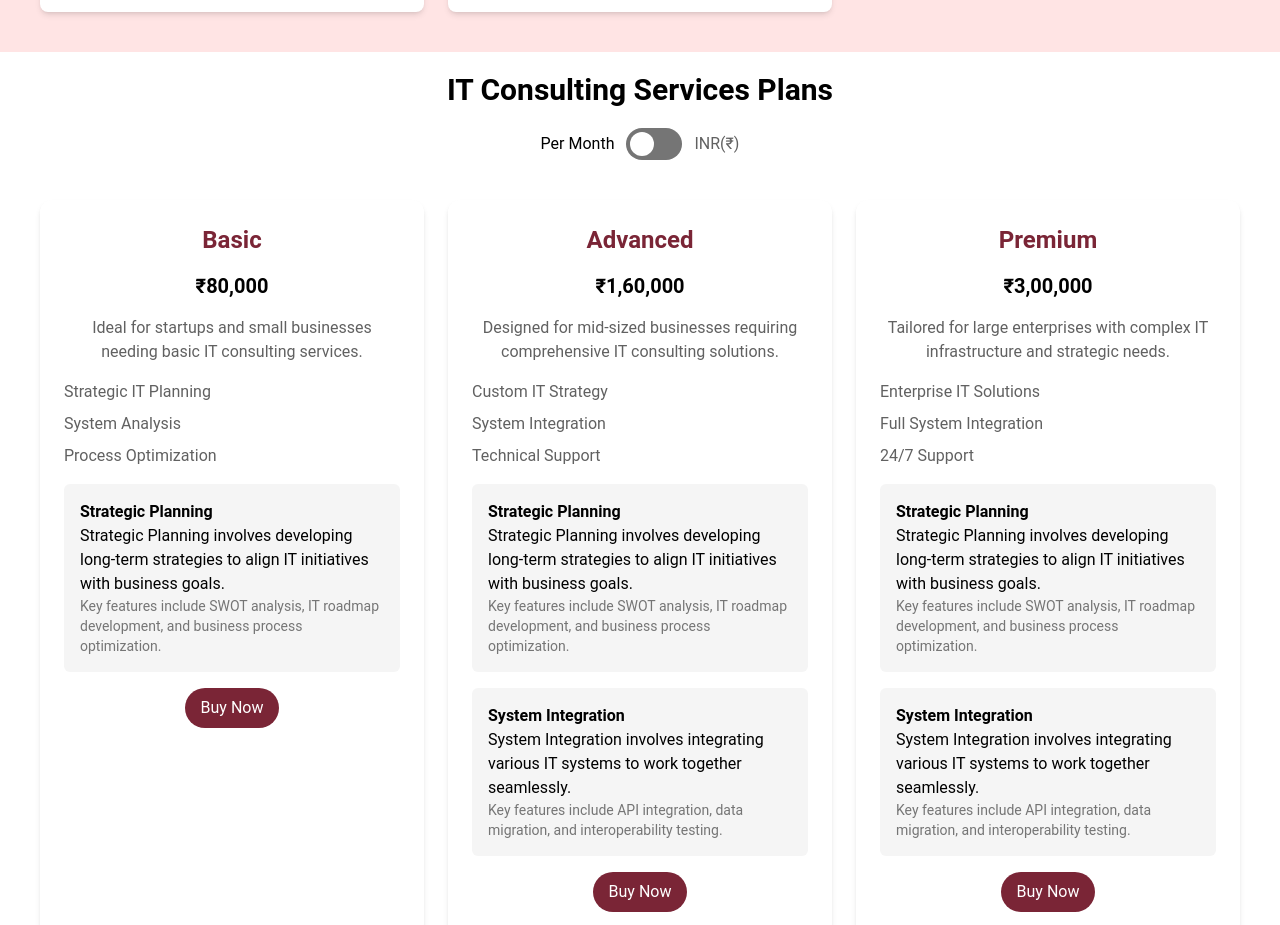
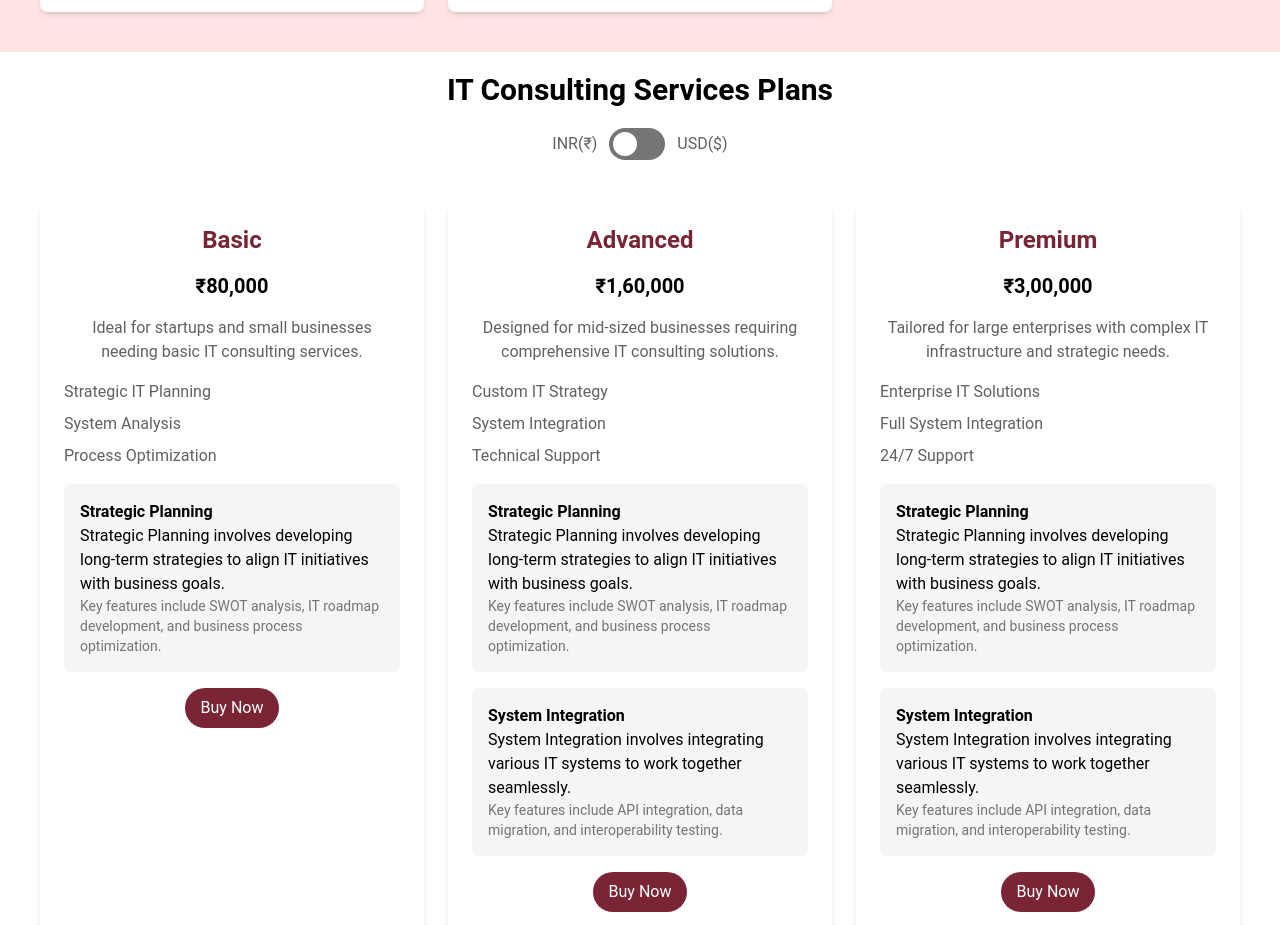
Before and after one commit to AshishAggarwal1308/cspronew, a Next.js app: page /it-consulting in a window 1280 px wide. Shown: the part 2580-3505 px from the top of the page. Built offline with nearby package versions, Linux system fonts and the light colour scheme; no server answers.

Commit message:
updated toggle

```diff
--- a/app/Components/Servicecomp/Ai.tsx
+++ b/app/Components/Servicecomp/Ai.tsx
@@ -78,14 +78,15 @@ const AIServicesPage: React.FC = () => {
     <div className="min-h-screen flex flex-col items-center justify-center p-5">
       <h1 className="text-3xl font-bold mb-5">AI Services Plans</h1>
       <div className="flex items-center mb-10">
-        <span className="mr-3">Per Month</span>
+
         <label className="inline-flex items-center cursor-pointer">
           <input type="checkbox" className="sr-only" checked={currency === 'USD'} onChange={toggleCurrency} />
+          <span className="mr-3 text-gray-700"> INR(₹)</span>
           <div className="relative">
             <div className="block bg-gray-600 w-14 h-8 rounded-full"></div>
             <div className={`dot absolute left-1 top-1 bg-white w-6 h-6 rounded-full transition ${currency === 'USD' ? 'transform translate-x-6' : ''}`}></div>
           </div>
-          <span className="ml-3 text-gray-700">{currency === 'INR' ? 'INR(₹)' : 'USD($)'}</span>
+          <span className="ml-3 text-gray-700"> USD($)</span>
         </label>
       </div>
       <div className="grid lg:grid-cols-3 md:grid-cols-2 grid-cols-1 gap-6">
--- a/app/Components/Servicecomp/CloudComputing.tsx
+++ b/app/Components/Servicecomp/CloudComputing.tsx
@@ -90,14 +90,15 @@ const CloudComputingPage: React.FC = () => {
     <div className="min-h-screen flex flex-col items-center justify-center p-5">
       <h1 className="text-3xl font-bold mb-5">Cloud Computing Plans</h1>
       <div className="flex items-center mb-10">
-        <span className="mr-3">Per Month</span>
+
         <label className="inline-flex items-center cursor-pointer">
           <input type="checkbox" className="sr-only" checked={currency === 'USD'} onChange={toggleCurrency} />
+          <span className="mr-3 text-gray-700"> INR(₹)</span>
           <div className="relative">
             <div className="block bg-gray-600 w-14 h-8 rounded-full"></div>
             <div className={`dot absolute left-1 top-1 bg-white w-6 h-6 rounded-full transition ${currency === 'USD' ? 'transform translate-x-6' : ''}`}></div>
           </div>
-          <span className="ml-3 text-gray-700">{currency === 'INR' ? 'INR(₹)' : 'USD($)'}</span>
+          <span className="ml-3 text-gray-700"> USD($)</span>
         </label>
       </div>
       <div className="grid lg:grid-cols-3 md:grid-cols-2 grid-cols-1 gap-6">
--- a/app/Components/Servicecomp/Consulting.tsx
+++ b/app/Components/Servicecomp/Consulting.tsx
@@ -78,14 +78,14 @@ const ITConsultingServicesPage: React.FC = () => {
     <div className="min-h-screen flex flex-col items-center justify-center p-5">
       <h1 className="text-3xl font-bold mb-5">IT Consulting Services Plans</h1>
       <div className="flex items-center mb-10">
-        <span className="mr-3">Per Month</span>
-        <label className="inline-flex items-center cursor-pointer">
+      <label className="inline-flex items-center cursor-pointer">
           <input type="checkbox" className="sr-only" checked={currency === 'USD'} onChange={toggleCurrency} />
+          <span className="mr-3 text-gray-700"> INR(₹)</span>
           <div className="relative">
             <div className="block bg-gray-600 w-14 h-8 rounded-full"></div>
             <div className={`dot absolute left-1 top-1 bg-white w-6 h-6 rounded-full transition ${currency === 'USD' ? 'transform translate-x-6' : ''}`}></div>
           </div>
-          <span className="ml-3 text-gray-700">{currency === 'INR' ? 'INR(₹)' : 'USD($)'}</span>
+          <span className="ml-3 text-gray-700"> USD($)</span>
         </label>
       </div>
       <div className="grid lg:grid-cols-3 md:grid-cols-2 grid-cols-1 gap-6">
--- a/app/Components/Servicecomp/CyberSecurity.tsx
+++ b/app/Components/Servicecomp/CyberSecurity.tsx
@@ -78,14 +78,14 @@ const CyberSecurityServicesPage: React.FC = () => {
     <div className="min-h-screen flex flex-col items-center justify-center p-5">
       <h1 className="text-3xl font-bold mb-5">Cybersecurity Services Plans</h1>
       <div className="flex items-center mb-10">
-        <span className="mr-3">Per Month</span>
-        <label className="inline-flex items-center cursor-pointer">
+      <label className="inline-flex items-center cursor-pointer">
           <input type="checkbox" className="sr-only" checked={currency === 'USD'} onChange={toggleCurrency} />
+          <span className="mr-3 text-gray-700"> INR(₹)</span>
           <div className="relative">
             <div className="block bg-gray-600 w-14 h-8 rounded-full"></div>
             <div className={`dot absolute left-1 top-1 bg-white w-6 h-6 rounded-full transition ${currency === 'USD' ? 'transform translate-x-6' : ''}`}></div>
           </div>
-          <span className="ml-3 text-gray-700">{currency === 'INR' ? 'INR(₹)' : 'USD($)'}</span>
+          <span className="ml-3 text-gray-700"> USD($)</span>
         </label>
       </div>
       <div className="grid lg:grid-cols-3 md:grid-cols-2 grid-cols-1 gap-6">
--- a/app/Components/Servicecomp/DataAnalystService.tsx
+++ b/app/Components/Servicecomp/DataAnalystService.tsx
@@ -78,14 +78,14 @@ const DataAnalystServicesPage: React.FC = () => {
     <div className="min-h-screen flex flex-col items-center justify-center p-5">
       <h1 className="text-3xl font-bold mb-5">Data Analyst Services Plans</h1>
       <div className="flex items-center mb-10">
-        <span className="mr-3">Per Month</span>
-        <label className="inline-flex items-center cursor-pointer">
+      <label className="inline-flex items-center cursor-pointer">
           <input type="checkbox" className="sr-only" checked={currency === 'USD'} onChange={toggleCurrency} />
+          <span className="mr-3 text-gray-700"> INR(₹)</span>
           <div className="relative">
             <div className="block bg-gray-600 w-14 h-8 rounded-full"></div>
             <div className={`dot absolute left-1 top-1 bg-white w-6 h-6 rounded-full transition ${currency === 'USD' ? 'transform translate-x-6' : ''}`}></div>
           </div>
-          <span className="ml-3 text-gray-700">{currency === 'INR' ? 'INR(₹)' : 'USD($)'}</span>
+          <span className="ml-3 text-gray-700"> USD($)</span>
         </label>
       </div>
       <div className="grid lg:grid-cols-3 md:grid-cols-2 grid-cols-1 gap-6">
--- a/app/Components/Servicecomp/WebDev.tsx
+++ b/app/Components/Servicecomp/WebDev.tsx
@@ -83,14 +83,15 @@ const WebDevelopmentPage: React.FC = () => {
     <div className="min-h-screen flex flex-col items-center justify-center p-5">
       <h1 className="text-3xl font-bold mb-5">Web Development Plans</h1>
       <div className="flex items-center mb-10">
-        <span className="mr-3">Per Month</span>
-        <label className="inline-flex items-center cursor-pointer">
+
+      <label className="inline-flex items-center cursor-pointer">
           <input type="checkbox" className="sr-only" checked={currency === 'USD'} onChange={toggleCurrency} />
+          <span className="mr-3 text-gray-700"> INR(₹)</span>
           <div className="relative">
             <div className="block bg-gray-600 w-14 h-8 rounded-full"></div>
             <div className={`dot absolute left-1 top-1 bg-white w-6 h-6 rounded-full transition ${currency === 'USD' ? 'transform translate-x-6' : ''}`}></div>
           </div>
-          <span className="ml-3 text-gray-700">{currency === 'INR' ? 'INR(₹)' : 'USD($)'}</span>
+          <span className="ml-3 text-gray-700"> USD($)</span>
         </label>
       </div>
       <div className="grid lg:grid-cols-3 md:grid-cols-2 grid-cols-1 gap-6">
--- a/app/Components/Servicecomp/appdev.tsx
+++ b/app/Components/Servicecomp/appdev.tsx
@@ -90,14 +90,14 @@ const AppDevelopmentPage: React.FC = () => {
     <div className="min-h-screen flex flex-col items-center justify-center p-5">
       <h1 className="text-3xl font-bold mb-5">App Development Plans</h1>
       <div className="flex items-center mb-10">
-        <span className="mr-3">Per Month</span>
         <label className="inline-flex items-center cursor-pointer">
           <input type="checkbox" className="sr-only" checked={currency === 'USD'} onChange={toggleCurrency} />
+          <span className="mr-3 text-gray-700"> INR(₹)</span>
           <div className="relative">
             <div className="block bg-gray-600 w-14 h-8 rounded-full"></div>
             <div className={`dot absolute left-1 top-1 bg-white w-6 h-6 rounded-full transition ${currency === 'USD' ? 'transform translate-x-6' : ''}`}></div>
           </div>
-          <span className="ml-3 text-gray-700">{currency === 'INR' ? 'INR(₹)' : 'USD($)'}</span>
+          <span className="ml-3 text-gray-700"> USD($)</span>
         </label>
       </div>
       <div className="grid lg:grid-cols-3 md:grid-cols-2 grid-cols-1 gap-6">
--- a/app/Components/Services.tsx
+++ b/app/Components/Services.tsx
@@ -68,11 +68,11 @@ const ServiceDetails: React.FC = () => {
       <div className="w-full md:w-1/4 p-4 bg-[#000000d6] rounded-l-xl mb-8 md:mb-0 md:mr-4">
         <ul>
           {Object.keys(serviceDetails).map(service => (
-            <li key={service} className="mb-4 w-full text-2xl font-bold cursor-pointer">
+            <li key={service} className="mb-4 w-full text-lg font-bold cursor-pointer">
               <motion.a
                 whileHover={{ scale: 1.1 }}
                 whileTap={{ scale: 0.95 }}
-                className={`w-full text-left px-2 py-1 ${
+                className={`w-full text-left px-1 py-1 ${
                   selectedService === service ? 'bg-[#7a2536] text-white shadow-lg lg:ml-10 w-full p-2' : 'text-white text-[15px]'
                 }`}
                 onClick={() => showDetails(service)}
```
Also changed, not shown: 2 other files (tests, documents, lock files or other folders).
